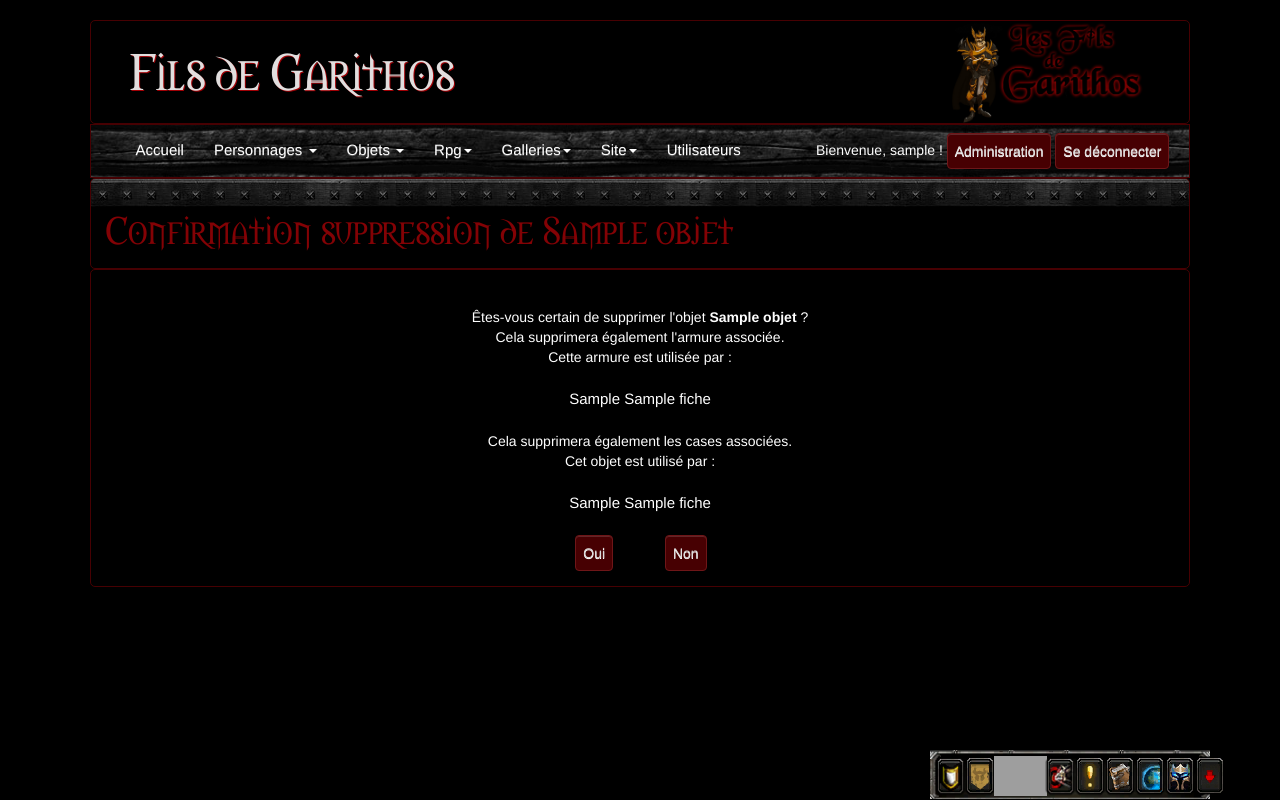
After one commit to Marie-Donnie/firp, a Django app: page /objets/supprimer_objet/1/ in a window 1280 px wide. The commit adds this page. Run offline with Django 3.2, Linux system fonts and the light colour scheme; a user stored in the database is signed in; tables that the repository leaves empty hold one stand-in row (values such as "Sample post"); parts of the project's set-up code (start-up, migrations or seed data) failed here and were passed over; some libraries are stand-ins or nearby versions; grey boxes are pictures that could not be loaded.

Commit message:
Proper (?) page to delete objects

```diff
--- a/fiches/models.py
+++ b/fiches/models.py
@@ -425,8 +425,8 @@ class Equipement(models.Model):
                                     blank=True,
                                     related_name='equipement')
     enchantements = models.ManyToManyField('Enchantement',
-                                          blank=True,
-                                          related_name='equipement')
+                                           blank=True,
+                                           related_name='equipement')
 
     class Meta:
         verbose_name = "equipement"
--- a/fiches/templates/fiches/aff_objet.html
+++ b/fiches/templates/fiches/aff_objet.html
@@ -14,11 +14,12 @@
 
 {% block edition %}
 {% if user.is_authenticated %}
-{% if perms.fiches.veteran or perms.fiches.fdg and user.id == objet.createur.id %}
+{% if perms.fiches.admin or perms.fiches.fdg and user.id == objet.createur.id %}
 <a class="btn btn-default" href="{% url 'editer_objet' objet.id %}">Editer objet</a>
+<a class="btn btn-default" href="{% url 'supprimer_objet' objet.id %}">Supprimer objet</a>
 {% endif %}
 {% if objet.armure %}
-{% if perms.fiches.veteran or perms.fiches.fdg and user.id == objet.createur.id%}
+{% if perms.fiches.admin or perms.fiches.fdg and user.id == objet.createur.id%}
 <a class="btn btn-default" href="{% url 'editer_armure' objet.armure.id %}">Editer armure</a>
 {% endif %}
 {% endif %}
--- /dev/null
+++ b/fiches/templates/fiches/confirmation_suppression_objet.html
@@ -0,0 +1,46 @@
+{% extends "base.html" %}
+
+{% block title %}Confimation suppression de {{ objet.nom }}{% endblock %}
+{% block page-title %}Confirmation suppression de {{ objet.nom }}{% endblock %}
+
+{% block content %}
+
+<div id="center">
+  Êtes-vous certain de supprimer l'objet <b>{{objet.nom}}</b> ?<br>
+  {% if objet.armure %} Cela supprimera également l'armure associée.<br>
+  Cette armure est utilisée par :
+  <ul>
+    {% for p_e in proprietaires_equipements %}
+    <li>
+      <a href="{% url 'detail_fiche' p_e.id %}">{{p_e.prenom }} {{ p_e.nom }}</a>
+    </li>
+    {% endfor %}
+  </ul>
+  {% endif %}
+  {% if objet.case %} Cela supprimera également les cases associées.<br>
+  Cet objet est utilisé par :
+  <ul>
+    {% for p_i in proprietaires_inventaires %}
+    <li>
+      <a href="{% url 'detail_fiche' p_i.id %}">{{p_i.prenom }} {{ p_i.nom }}</a>
+    </li>
+    {% endfor %}
+  </ul>
+  {% endif %}
+</div>
+
+
+<div id="center">
+  <div class="row">
+    <div class="col-md-1 col-md-offset-5">
+      <form action="" method="post">
+	{% csrf_token %}
+	<input class="btn btn-default" type="submit" value="Oui">
+      </form>
+    </div>
+    <div class="col-md-1">
+      <a class="btn btn-default" href="{% url 'index' %}">Non</a>
+    </div>
+  </div>
+</div>
+{% endblock %}
--- a/fiches/views.py
+++ b/fiches/views.py
@@ -519,6 +519,50 @@ def edit_objet(request, objet_id):
 
 
 @permission_required('fiches.fdg', raise_exception=True)
+def delete_objet(request, objet_id):
+    objet = Objet.objects.get(pk=objet_id)
+    if request.user == objet.createur:
+        # check if an object is associated with an armor
+        a_armure =  objet.has_equipement()
+        proprietaires_equipements = []
+        proprietaires_inventaires = []
+        # if there is an armor, we want to return every character
+        # that has this particular armor in their equipement
+        if a_armure and objet.armure.equipement:
+            # we first list all equipements that have this armor
+            # object and armor are linked by a one to one relationship,
+            # so we can get the armor directly from the object
+            # armor and equipement are linked by a many to many relationship,
+            # so we have to get a query set of equipements for a particular armor
+            equipements = list(objet.armure.equipement.all())
+            # then we get the owner of these equipements
+            for e in equipements:
+            # equipement and characters are linked by a one to one relationship,
+            # so for each equipement we can find the corresponding character (fiche)
+                proprietaires_equipements += list(Fiche.objects.filter(equipement=e))
+        # same for the inventory, as an object can also be in an inventory as it is
+        cases = list(Case.objects.filter(objet=objet))
+        inventaires = []
+        if len(cases) > 0:
+            for c in cases:
+                inventaires += list(c.inventaire.all())
+            for i in inventaires:
+                proprietaires_inventaires += list(Fiche.objects.filter(inventaire_fdg=i))
+        context = {'objet': objet,
+                   'proprietaires_equipements': proprietaires_equipements,
+                   'proprietaires_inventaires': proprietaires_inventaires}
+        if request.method == 'POST':
+            if a_armure:
+                objet.armure.delete()
+            objet.delete()
+            return render(request, 'fiches/objet_supprime.html', context)
+        else:
+            return render(request, 'fiches/confirmation_suppression_objet.html', context)
+    else:
+        return HttpResponse("Vous ne pouvez pas supprimer cet objet.")
+
+
+@permission_required('fiches.fdg', raise_exception=True)
 def edit_armure(request, armure_id):
     armure = Armure.objects.get(pk=armure_id)
     if request.user.id == armure.objet.createur.id :
@@ -800,6 +844,7 @@ def detail_enchantement(request, enchantement_id):
     enchantement = get_object_or_404(Enchantement, pk=enchantement_id)
     context = {'enchantement': enchantement}
     return render(request, 'fiches/aff_enchantement.html', context)
+
 
 
 
--- a/firp/urls.py
+++ b/firp/urls.py
@@ -58,6 +58,8 @@ urlpatterns = [
         name='tooltip_armure'),
     url(r'^objets/editer_objet/(?P<objet_id>\d+)/$', views.edit_objet,
         name='editer_objet'),
+    url(r'^objets/supprimer_objet/(?P<objet_id>\d+)/$', views.delete_objet,
+        name='supprimer_objet'),
     url(r'^objets/editer_armure/(?P<armure_id>\d+)/$', views.edit_armure,
         name='editer_armure'),
     url(r'^objets/editer_case/(?P<case_id>\d+)/$', views.edit_case,
```
Also changed, not shown: fiches/templates/fiches/objet_supprime.html (added, +11 -0 lines).
